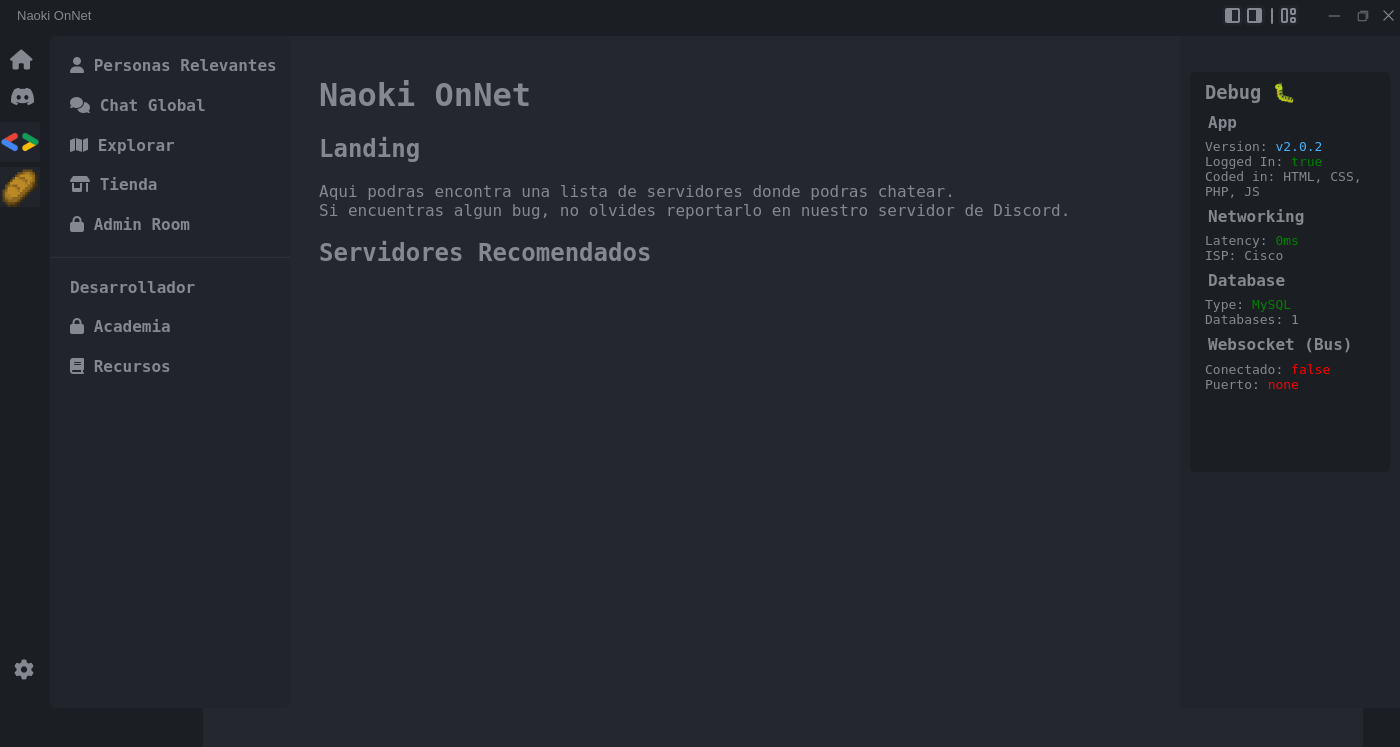
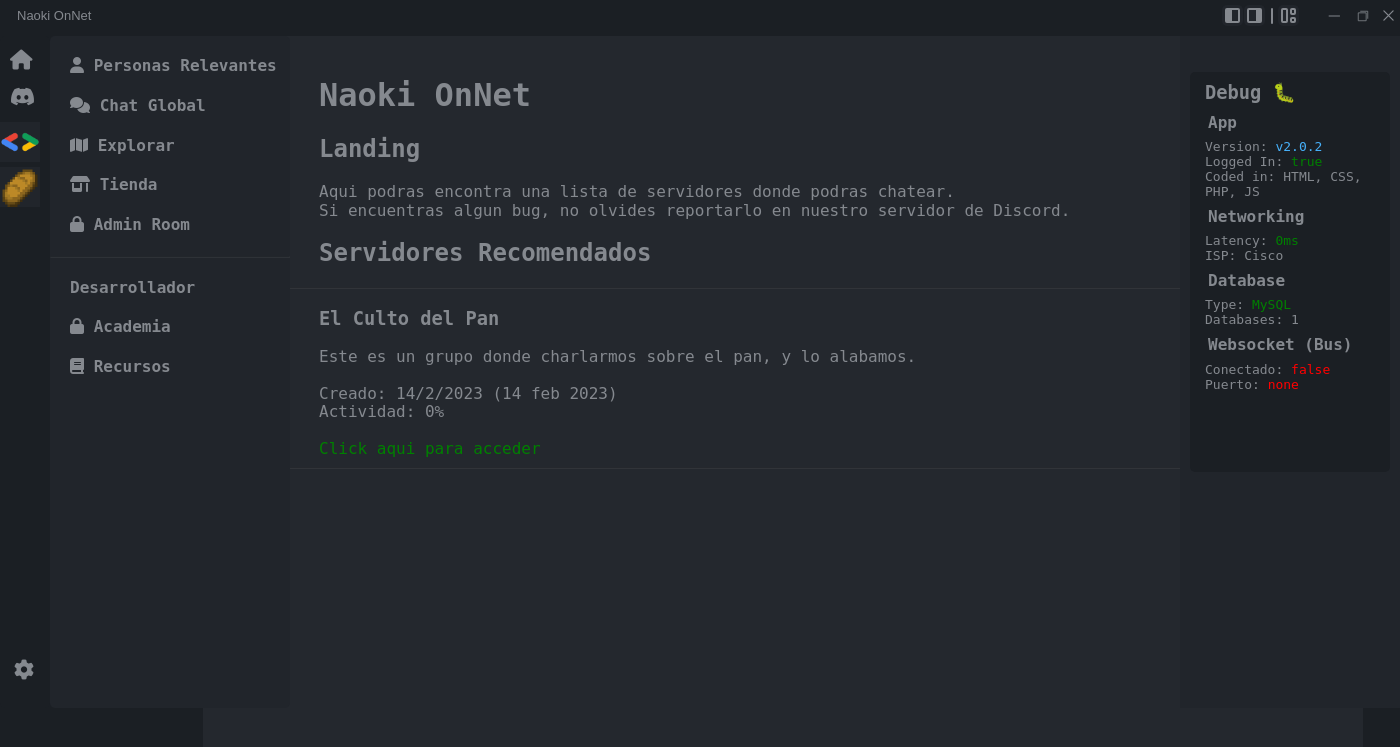
Before and after one commit to Naoki-Solutions/Discogram-Legacy, a PHP site: page /main.php in a window 1400 px wide. Shown: the top 747 px of the page. Run offline with PHP 8.4, Linux system fonts and the light colour scheme; some libraries are stand-ins or nearby versions.

Commit message:
Changed UI (main.php)

```diff
--- a/main.php
+++ b/main.php
@@ -21,6 +21,16 @@
     <p style="padding-left:6rem;margin:0;">Aqui podras encontra una lista de servidores donde podras chatear.</p>
     <p style="padding-left:6rem;margin:0;">Si encuentras algun bug, no olvides reportarlo en nuestro servidor de Discord.</p>
     <h2 style="padding-left:6rem;">Servidores Recomendados</h2>
+    <hr>
+    <h3 style="padding-left:6rem;">El Culto del Pan</h3>
+    <p style="padding-left:6rem;margin:0;">Este es un grupo donde charlarmos sobre el pan, y lo alabamos.</p>
+    <br>
+    <p style="padding-left:6rem;margin:0;">Creado: 14/2/2023 (14 feb 2023)</p>
+    <p style="padding-left:6rem;margin:0;">Actividad: 0%</p>
+    <br>
+    <a href="culto_del_pan.php"><span style="padding-left:6rem;margin:0;color:green;font-family: 'Inconsolata', monospace;">Click aqui para acceder</span></a>
+    <br>
+    <hr>
 </div>
 </div>
 
@@ -29,7 +39,7 @@
     <a href="https://discord.gg/YvFGRAw2wx"><h1 style="font-size:20px;padding-left:10px"><i style="color:#85898f;" class="fa-brands fa-discord"></i></h1></a>
     <a href="general_developers.php"><img style="width:40px;background-color:#21252b" src="gdevtrans.png"></a>
     <a href="culto_del_pan.php"><img style="width:40px;background-color:#21252b" src="bread.png"></a>
-    <a href="./settings.php"><h1 style="margin:0;font-size:20px;padding:28rem;padding-left:14px;"><i style="margin:0;color:#85898f;" class="fa-solid fa-gear"></i></h1></a>
+    <a href="settings.php"><h1 style="margin:0;font-size:20px;padding:28rem;padding-left:14px;"><i style="margin:0;color:#85898f;" class="fa-solid fa-gear"></i></h1></a>
 </div>
 
 <div class="test2">
```
